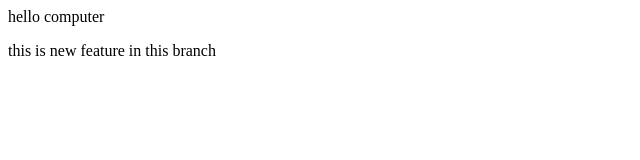
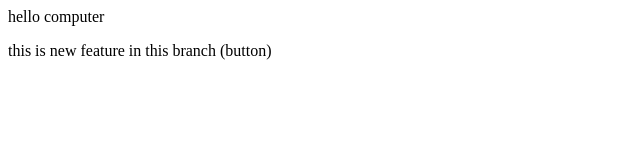
Before and after one commit to mjmonster963/mj2, a plain HTML site: page index.html in a window 1280 px wide. Shown: the full height of the page, 0-640 px from the left. Drawn offline with Linux system fonts and the light colour scheme.

```diff
--- a/index.html
+++ b/index.html
@@ -1,4 +1,4 @@
 <p>
     hello computer
 </p>
-<p>this is new feature in this branch</p>
+<p>this is new feature in this branch (button)</p>
```
